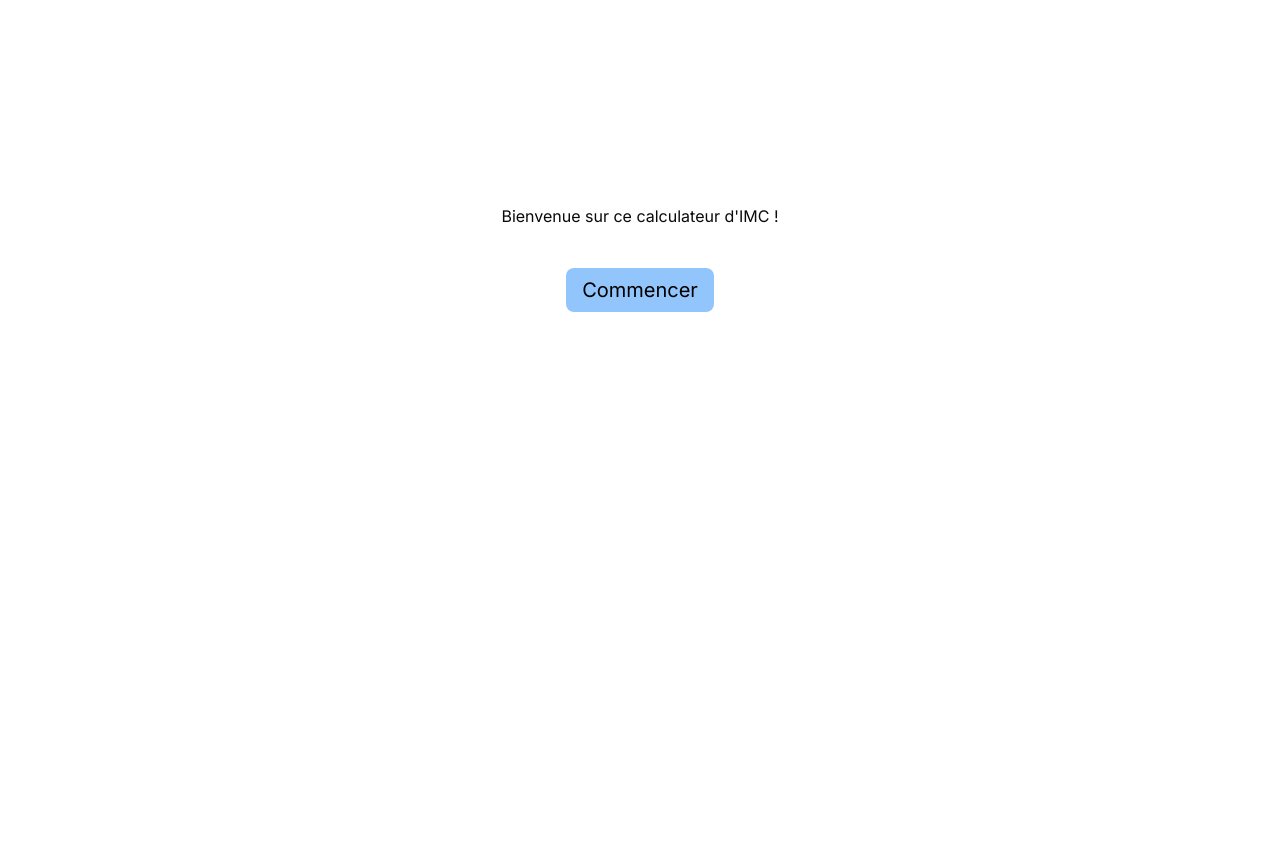
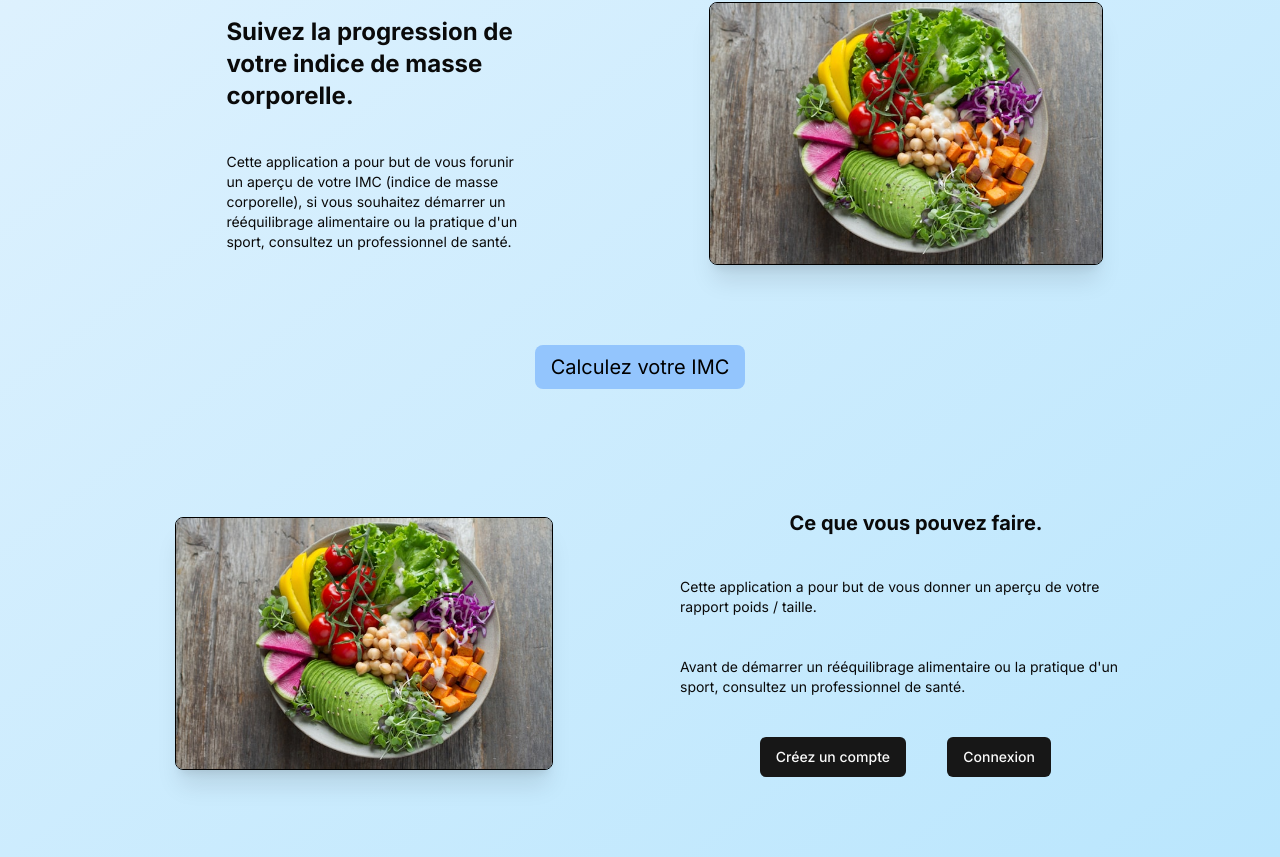
Before and after one commit to CedraCN04/imc-calculator, a Next.js app: page / in a window 1280 px wide. Shown: the part 218-1075 px from the top of the page. Before the commit the page ends 876 px from the top, so only its background shows below. Built offline with nearby package versions, Linux system fonts and the light colour scheme.

Commit message:
ajout de la landing-page

```diff
--- a/app/page.tsx
+++ b/app/page.tsx
@@ -1,15 +1,9 @@
-import Link from "next/link";
+import Homepage from "@/components/widgets/homepage";
 
 export default function Home() {
   return (
-    <section className="flex flex-col items-center justify-center gap-10 min-h-dvh">
-      <h1>Bienvenue sur ce calculateur d&apos;IMC !</h1>
-      <Link
-        href="/calcul"
-        className="bg-blue-300 hover:bg-blue-500 transition-colors duration-500 ease-in-out text-base lg:text-xl text-black hover:text-white py-2 px-4 rounded-lg"
-      >
-        Commencer
-      </Link>
+    <section className="flex flex-col items-center justify-center gap-10 min-h-dvh bg-gradient-to-br from-sky-100 to-sky-200">
+      <Homepage />
     </section>
   );
 }
--- /dev/null
+++ b/components/widgets/homepage.tsx
@@ -0,0 +1,71 @@
+import plat from "@/public/plat-vegetarien.jpg";
+import Image from "next/image";
+import Link from "next/link";
+import { Button } from "../ui/button";
+
+export default function Homepage() {
+  return (
+    <>
+      <header className="mt-36 w-4/5 grid grid-cols-1 place-items-center gap-20">
+        <div className="grid grid-cols-1 place-items-center gap-10 md:grid-cols-2">
+          <div className="flex flex-col gap-10 xl:w-3/5">
+            <h1 className="font-bold text-2xl">
+              Suivez la progression de votre indice de masse corporelle.
+            </h1>
+            <p className="text-sm">
+              Cette application a pour but de vous forunir un aperçu de votre
+              IMC (indice de masse corporelle), si vous souhaitez démarrer un
+              rééquilibrage alimentaire ou la pratique d&apos;un sport,
+              consultez un professionnel de santé.
+            </p>
+          </div>
+          <Image
+            src={plat}
+            alt="Un plat végétarien"
+            sizes="100vw"
+            style={{ width: "80%", height: "auto" }}
+            className="border rounded-lg shadow-xl border-black"
+          />
+        </div>
+        <Link
+          href="/calcul"
+          className="bg-blue-300 hover:bg-blue-500 transition-colors duration-500 ease-in-out text-base lg:text-xl text-black hover:text-white py-2 px-4 rounded-lg"
+        >
+          Calculez votre IMC
+        </Link>
+      </header>
+      <section className="w-4/5 grid grid-cols-1 place-items-center gap-20 my-20 md:grid-cols-2">
+        <Image
+          src={plat}
+          alt="Un plat végétarien"
+          sizes="100vw"
+          style={{ width: "80%", height: "auto" }}
+          className="border rounded-lg shadow-xl border-black"
+        />
+        <div className="grid grid-cols-1 place-items-center gap-10">
+          <h2 className="text-xl font-bold">Ce que vous pouvez faire.</h2>
+          <div className="grid grid-cols-1 place-items-center gap-10 text-sm">
+            <p>
+              Cette application a pour but de vous donner un aperçu de votre
+              rapport poids / taille.
+            </p>
+            <p className="hidden">
+              Vous pouvez vous inscrire ou vous connecter à votre compte afin de
+              planifier des objectifs clairs sur l&apos;IMC que vous souhaitez
+              atteindre, vous pourrez également visionner votre progression
+              grâce à un graphique.{" "}
+            </p>
+            <p>
+              Avant de démarrer un rééquilibrage alimentaire ou la pratique
+              d&apos;un sport, consultez un professionnel de santé.
+            </p>
+            <div className="grid grid-cols-2 place-items-center gap-5">
+              <Button>Créez un compte</Button>
+              <Button>Connexion</Button>
+            </div>
+          </div>
+        </div>
+      </section>
+    </>
+  );
+}
```
Also changed, not shown: public/plat-vegetarien.jpg (added).
